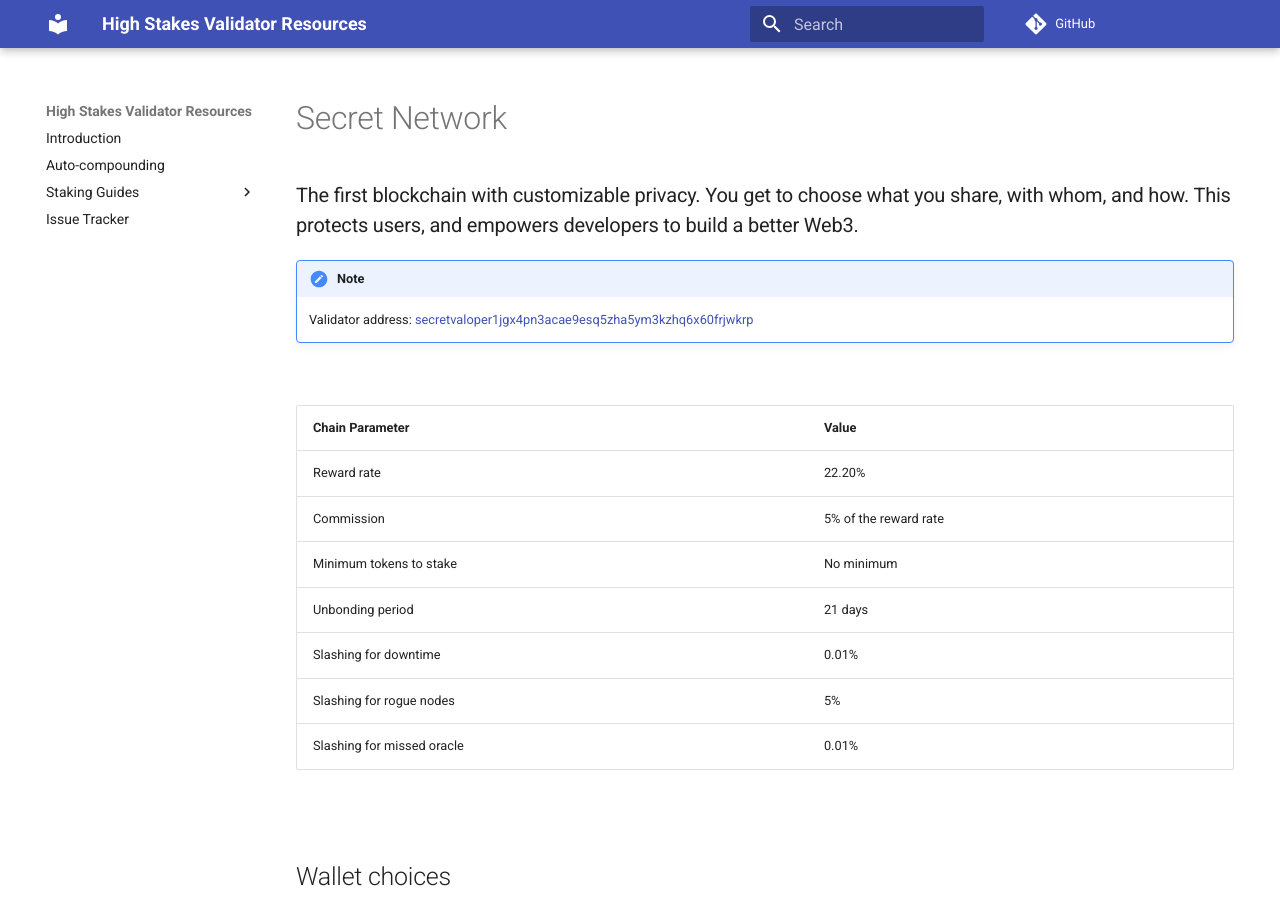
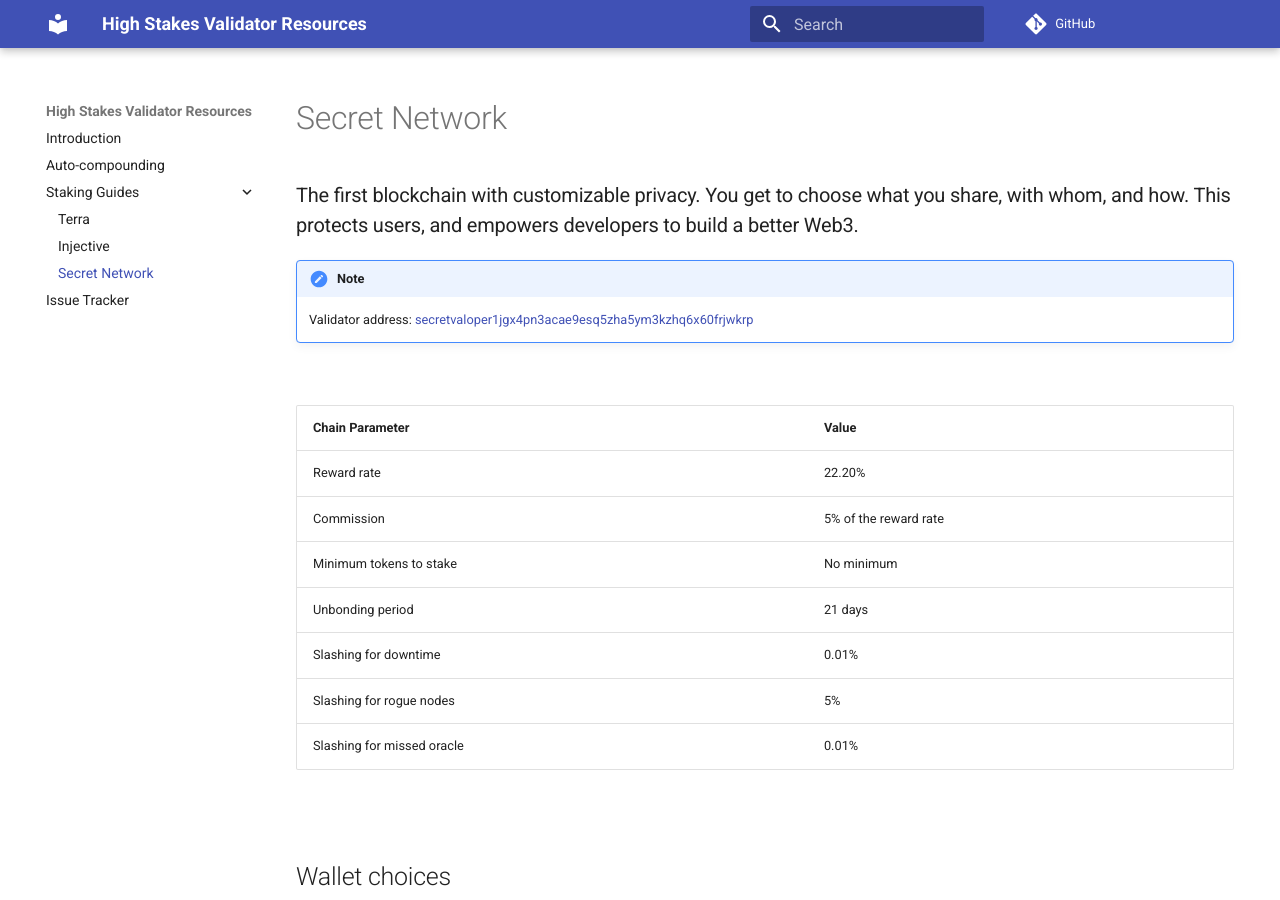
Before and after one commit to HighStakesSwitzerland/docs, an MkDocs documentation site: the page built from docs/delegating/secretnetwork.md, in a window 1280 px wide and 900 px high. Built offline with MkDocs 1.6.1 and Material for MkDocs 9.7.7, drawn with Linux system fonts in a browser that asks for light colours; comment, search, counter and statistics services are not loaded.

Commit message:
secret network

```diff
--- a/mkdocs.yml
+++ b/mkdocs.yml
@@ -11,7 +11,7 @@
   - Staking Guides:
     - Terra: 'delegating/terra.md'
     - Injective: 'delegating/injective.md'
-
+    - Secret Network: 'delegating/secretnetwork.md'
   - 'Issue Tracker': 'https://status.highstakes.ch/'
 
 theme:
```
